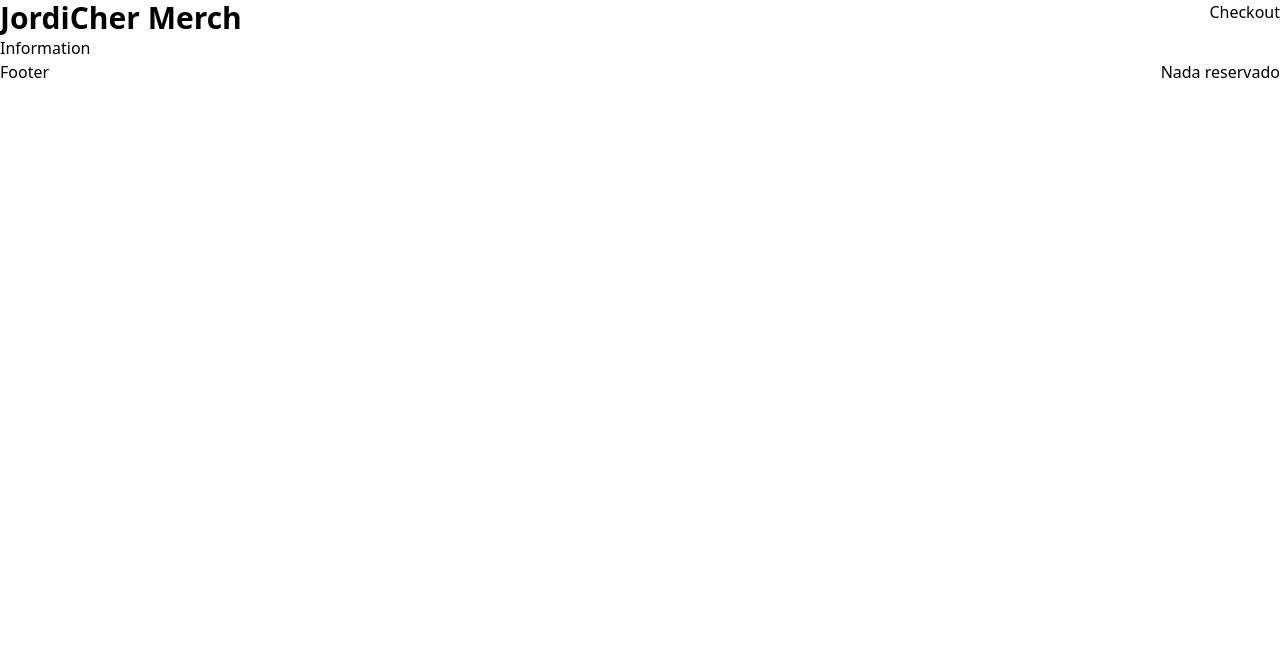
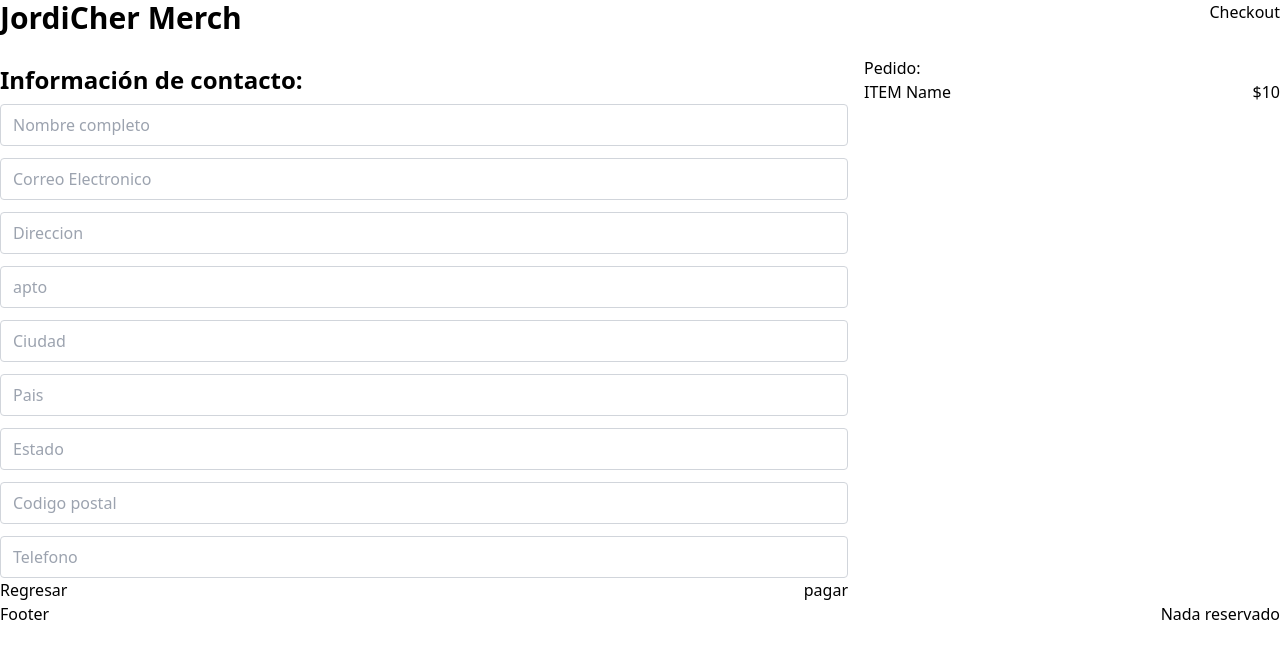
Before and after one commit to jordicher/react-vite-tw-merch, a React (Vite) app: page /checkout/information in a window 1280 px wide. Shown: the top 658 px of the page. Built offline with nearby package versions, Linux system fonts and the light colour scheme.

Commit message:
styles checkout, and checkout-information

```diff
--- a/src/components/Header.jsx
+++ b/src/components/Header.jsx
@@ -2,7 +2,7 @@ import React from 'react'
 
 function Header() {
   return (
-    <header className="flex justify-between">
+    <header className="flex justify-between mb-5">
       <h1 className="text-3xl font-bold">JordiCher Merch</h1>
       <div>Checkout</div>
     </header>
--- /dev/null
+++ b/src/components/Product.jsx
@@ -0,0 +1,29 @@
+import PropTypes from 'prop-types'
+import React from 'react'
+
+function Product({ product }) {
+  return (
+    <article className="col-span-12 sm:col-span-6 md:col-span-4 border border-slate-400 rounded">
+      <img
+        className="h-48 object-contain w-full"
+        src={product.image}
+        alt={product.title}
+      />
+      <div>
+        <h2 className="font-bold text-2xl">
+          {product.title} <span>{product.price} €</span>
+        </h2>
+        <p>{product.description}</p>
+      </div>
+      <button
+        className="w-full text-2xl bg-blue-400 rounded-b-sm"
+        type="button">
+        Comprar
+      </button>
+    </article>
+  )
+}
+
+export default Product
+
+Product.propTypes = { product: PropTypes.object.isRequired }
--- /dev/null
+++ b/src/components/Products.jsx
@@ -0,0 +1,17 @@
+import PropTypes from 'prop-types'
+import React from 'react'
+import Product from './Product'
+
+function Products({ products }) {
+  return (
+    <div className="grid grid-cols-12 gap-6">
+      {products.map(product => (
+        <Product key={product.id} product={product} />
+      ))}
+    </div>
+  )
+}
+
+export default Products
+
+Products.propTypes = { products: PropTypes.array.isRequired }
--- a/src/containers/Checkout.jsx
+++ b/src/containers/Checkout.jsx
@@ -1,7 +1,27 @@
 import React from 'react'
 
 const Checkout = () => {
-  return <div>Checkout</div>
+  return (
+    <div className="grid grid-cols-12 gap-4">
+      <div className="col-span-12 md:col-span-9">
+        <h3 className="font-bold">Lista de pedidos:</h3>
+        <div className="flex justify-between">
+          <h4>ITEM name</h4>
+          <div className="flex justify-between">
+            <span>10 € </span>
+            <button type="button">Eliminar</button>
+          </div>
+        </div>
+      </div>
+
+      <aside className="col-span-12 md:col-span-3 text-center">
+        <h3 className="font-bold">Precio total: 10</h3>
+        <button type="button" className="bg-blue-200 rounded p-3">
+          Continuar pedido
+        </button>
+      </aside>
+    </div>
+  )
 }
 
 export default Checkout
--- a/src/containers/Home.jsx
+++ b/src/containers/Home.jsx
@@ -1,7 +1,9 @@
 import React from 'react'
+import Products from '../components/Products'
+import initialState from '../initialState'
 
 function Home() {
-  return <h1 className="underline"> Hello world! </h1>
+  return <Products products={initialState.products} />
 }
 
 export default Home
--- a/src/containers/Information.jsx
+++ b/src/containers/Information.jsx
@@ -1,7 +1,83 @@
 import React from 'react'
 
 function Information() {
-  return <div>Information</div>
+  return (
+    <div className="grid grid-cols-12 gap-4">
+      <div className="col-span-12 md:col-span-8">
+        <h2 className="font-bold text-2xl py-2">Información de contacto:</h2>
+
+        <form action="" className="flex flex-col space-y-3">
+          <input
+            className="w-full bg-white rounded border border-gray-300 focus:border-green-500 focus:ring-2 focus:ring-green-200 text-base outline-none text-gray-700 py-1 px-3 leading-8 transition-colors duration-200 ease-in-out"
+            type="text"
+            placeholder="Nombre completo"
+            name="name"
+          />
+          <input
+            className="w-full bg-white rounded border border-gray-300 focus:border-green-500 focus:ring-2 focus:ring-green-200 text-base outline-none text-gray-700 py-1 px-3 leading-8 transition-colors duration-200 ease-in-out"
+            type="text"
+            placeholder="Correo Electronico"
+            name="email"
+          />
+          <input
+            className="w-full bg-white rounded border border-gray-300 focus:border-green-500 focus:ring-2 focus:ring-green-200 text-base outline-none text-gray-700 py-1 px-3 leading-8 transition-colors duration-200 ease-in-out"
+            type="text"
+            placeholder="Direccion"
+            name="addres"
+          />
+          <input
+            className="w-full bg-white rounded border border-gray-300 focus:border-green-500 focus:ring-2 focus:ring-green-200 text-base outline-none text-gray-700 py-1 px-3 leading-8 transition-colors duration-200 ease-in-out"
+            type="text"
+            placeholder="apto"
+            name="apto"
+          />
+          <input
+            className="w-full bg-white rounded border border-gray-300 focus:border-green-500 focus:ring-2 focus:ring-green-200 text-base outline-none text-gray-700 py-1 px-3 leading-8 transition-colors duration-200 ease-in-out"
+            type="text"
+            placeholder="Ciudad"
+            name="city"
+          />
+          <input
+            className="w-full bg-white rounded border border-gray-300 focus:border-green-500 focus:ring-2 focus:ring-green-200 text-base outline-none text-gray-700 py-1 px-3 leading-8 transition-colors duration-200 ease-in-out"
+            type="text"
+            placeholder="Pais"
+            name="country"
+          />
+          <input
+            className="w-full bg-white rounded border border-gray-300 focus:border-green-500 focus:ring-2 focus:ring-green-200 text-base outline-none text-gray-700 py-1 px-3 leading-8 transition-colors duration-200 ease-in-out"
+            type="text"
+            placeholder="Estado"
+            name="state"
+          />
+          <input
+            className="w-full bg-white rounded border border-gray-300 focus:border-green-500 focus:ring-2 focus:ring-green-200 text-base outline-none text-gray-700 py-1 px-3 leading-8 transition-colors duration-200 ease-in-out"
+            type="text"
+            placeholder="Codigo postal"
+            name="cp"
+          />
+          <input
+            className="w-full bg-white rounded border border-gray-300 focus:border-green-500 focus:ring-2 focus:ring-green-200 text-base outline-none text-gray-700 py-1 px-3 leading-8 transition-colors duration-200 ease-in-out"
+            type="text"
+            placeholder="Telefono"
+            name="phone"
+          />
+        </form>
+
+        <div className="flex justify-between">
+          <div>Regresar</div>
+          <div>pagar</div>
+        </div>
+      </div>
+      <div className="col-span-12 md:col-span-4">
+        <h3 className="font-bol">Pedido:</h3>
+
+        <div className="flex justify-between">
+          <h4>ITEM Name</h4>
+          <span>$10</span>
+        </div>
+      </div>
+    </div>
+  )
 }
 
 export default Information
--- a/src/initialState.js
+++ b/src/initialState.js
@@ -0,0 +1,47 @@
+export default {
+  cart: [],
+  products: [
+    {
+      id: '1',
+      image: 'https://arepa.s3.amazonaws.com/camiseta.png',
+      title: 'Camiseta',
+      price: 25,
+      description: 'Lorem ipsum dolor sit amet, consectetur adipiscing elit'
+    },
+    {
+      id: '3',
+      image: 'https://arepa.s3.amazonaws.com/mug.png',
+      title: 'Mug',
+      price: 10,
+      description: 'Lorem ipsum dolor sit amet, consectetur adipiscing elit'
+    },
+    {
+      id: '4',
+      image: 'https://arepa.s3.amazonaws.com/pin.png',
+      title: 'Pin',
+      price: 4,
+      description: 'Lorem ipsum dolor sit amet, consectetur adipiscing elit'
+    },
+    {
+      id: '5',
+      image: 'https://arepa.s3.amazonaws.com/stickers1.png',
+      title: 'Stickers',
+      price: 2,
+      description: 'Lorem ipsum dolor sit amet, consectetur adipiscing elit'
+    },
+    {
+      id: '6',
+      image: 'https://arepa.s3.amazonaws.com/stickers2.png',
+      title: 'Stickers',
+      price: 2,
+      description: 'Lorem ipsum dolor sit amet, consectetur adipiscing elit'
+    },
+    {
+      id: '7',
+      image: 'https://arepa.s3.amazonaws.com/hoodie.png',
+      title: 'Hoodie',
+      price: 35,
+      description: 'Lorem ipsum dolor sit amet, consectetur adipiscing elit'
+    }
+  ]
+}
```
